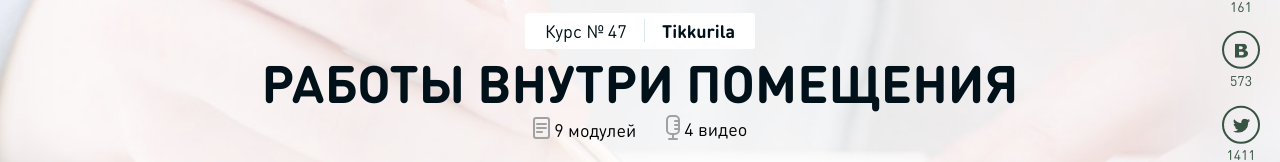
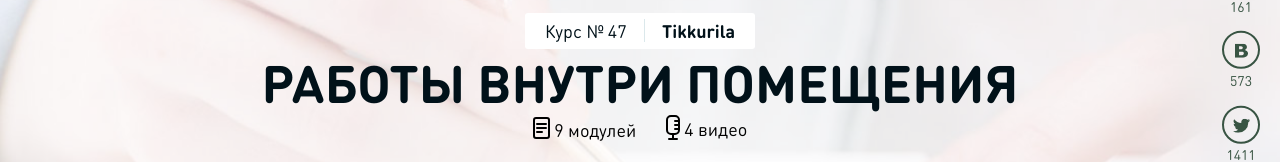
Before and after one commit to Pasha-nineseven/tikkurila, a website: page app/course.html in a window 1280 px wide. Shown: the part 198-360 px from the top of the page. Drawn offline with Linux system fonts and the light colour scheme; files whose address does not match are found by name.

Commit message:
карточка курса иконки колва материалов и видосов

```diff
--- a/app/scss/style.scss
+++ b/app/scss/style.scss
@@ -2368,7 +2368,7 @@ a.breadcrumbs__item{
 	display: inline-block;
 	vertical-align: middle;
 	svg{
-		fill:#9ea2a3;
+		fill:#000;
 		transition:all 0.3s ease;
 	}
 }
```
Also changed, not shown: app/css/style.css, dist/css/style.css.
